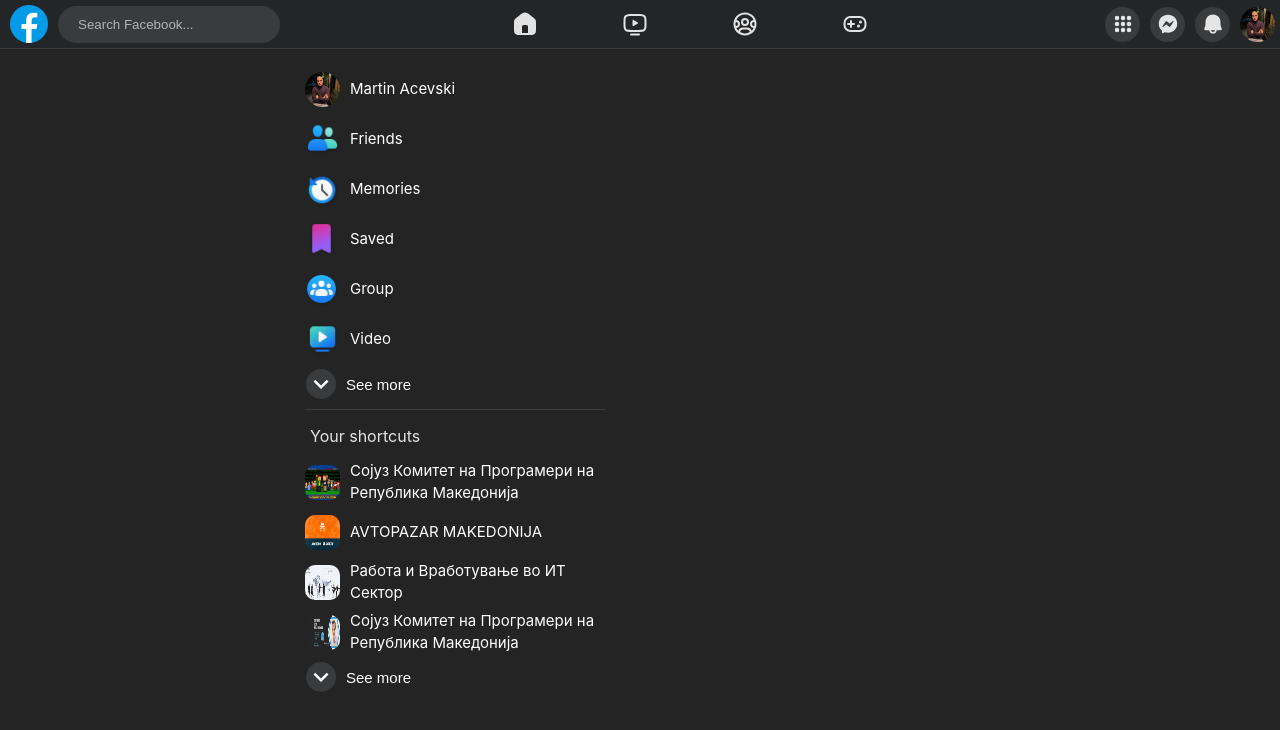
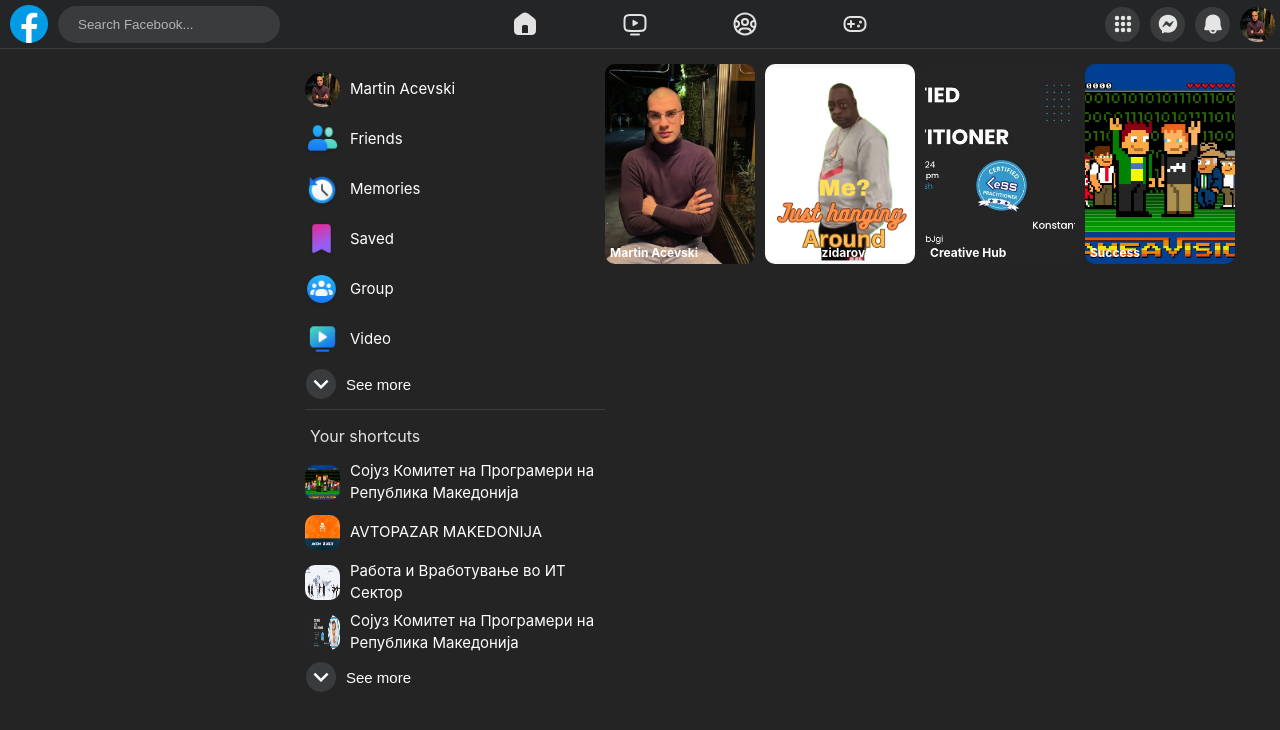
Before and after one commit to martinacev/facebook-homepage, a React (Vite) app: page / in a window 1280 px wide. Shown: the top 730 px of the page. Built offline with nearby package versions, Linux system fonts and the light colour scheme.

Commit message:
adding-main

```diff
--- a/src/App.css
+++ b/src/App.css
@@ -2,3 +2,8 @@
   display: flex;
   flex-direction: column;
 }
+
+.wrapper {
+  display: flex;
+  margin: 0px 300px;
+}
--- a/src/App.jsx
+++ b/src/App.jsx
@@ -1,12 +1,16 @@
 import "./App.css";
 import Footer from "./components/footer/Footer";
 import Header from "./components/header/Header";
+import Main from "./components/main/Main";
 
 function App() {
 	return (
 		<div className="container">
 			<Header />
-			<Footer />
+			<div className="wrapper">
+				<Footer />
+				<Main />
+			</div>
 		</div>
 	);
 }
--- a/src/components/footer/Footer.jsx
+++ b/src/components/footer/Footer.jsx
@@ -1,6 +1,7 @@
 import KeyboardArrowDownIcon from "@mui/icons-material/KeyboardArrowDown";
 import classes from "./Footer.module.css";
 import PropTypes from "prop-types";
+
 
 const MenuItem = ({ icon, text }) => (
 	<div className={classes.myProfile}>
--- a/src/components/footer/Footer.module.css
+++ b/src/components/footer/Footer.module.css
@@ -1,12 +1,14 @@
 .container {
 	display: flex;
-	margin: 0px 300px;
+	flex-direction: column;
+	width: 300px;
 }
 
 .content {
 	display: flex;
 	flex-direction: column;
 	margin-top: 15px;
+	height: 100vh;
 }
 
 .myProfile {
--- /dev/null
+++ b/src/components/main/Main.jsx
@@ -0,0 +1,33 @@
+import classes from "./Main.module.css";
+
+
+const Main = () => {
+	return (
+		<div className={classes.container}>
+			<div className={classes.content}>
+				<div className={classes.card}>
+					<div className={classes.profile}>
+                       <p className={classes.text}>Martin Acevski</p>
+                    </div>
+				</div>
+				<div className={classes.card}>
+					<div className={classes.person}>
+                       <p className={classes.text}>Mario Bozidarovski</p>
+                    </div>
+				</div>
+				<div className={classes.card}>
+                <div className={classes.personThird}>
+                       <p className={classes.text}>Creative Hub</p>
+                    </div>
+				</div>
+				<div className={classes.card}>
+                <div className={classes.istoProgramiranje}>
+                       <p className={classes.text}>Success</p>
+                    </div>
+				</div>
+			</div>
+		</div>
+	);
+};
+
+export default Main;
--- /dev/null
+++ b/src/components/main/Main.module.css
@@ -0,0 +1,81 @@
+.container {
+    display: flex;
+}
+
+.content {
+    display: flex;
+    margin-top: 10px;
+}
+
+.card {
+    display: flex;
+    border-radius: 20px;
+    margin: 5px;
+    flex-direction: column;
+}
+
+.profilePic {
+    display: flex;
+    width: 150px;
+    height: 200px;
+    border-radius: 20px;
+}
+
+.profilePic:hover {
+    transform: scale(1.1px);
+    animation: bounce 1s infinite;
+}
+
+.person{
+    background-image: url("../../../public/nothing.jpg");
+	background-size: cover;
+	background-position: center;
+	background-repeat: no-repeat;
+	background-color: rgb(236, 235, 235);
+	height: 200px;
+	width: 150px;
+    border-radius: 10px;
+}
+
+.personThird{
+    background-image: url("../../../public/lastjob.jpg");
+	background-size: cover;
+	background-position: center;
+	background-repeat: no-repeat;
+	background-color: rgb(236, 235, 235);
+	height: 200px;
+	width: 150px;
+    border-radius: 10px;
+}
+
+.istoProgramiranje{
+    background-image: url("../../../public/itsektor.jpg");
+	background-size: cover;
+	background-position: center;
+	background-repeat: no-repeat;
+	background-color: rgb(236, 235, 235);
+	height: 200px;
+	width: 150px;
+    border-radius: 10px;
+}
+
+
+.profile{
+    background-image: url("../../../public/maci.jpg");
+	background-size: cover;
+	background-position: center;
+	background-repeat: no-repeat;
+	background-color: rgb(236, 235, 235);
+	height: 200px;
+	width: 150px;
+    border-radius: 10px;
+}
+
+.text {
+    display: flex;
+    margin-top: 180px;
+    font-size: 12px;
+    font-weight: bold;
+    margin-left: 5px;
+    color: #fff;
+}
```
Also changed, not shown: public/nothing.jpg (added).
